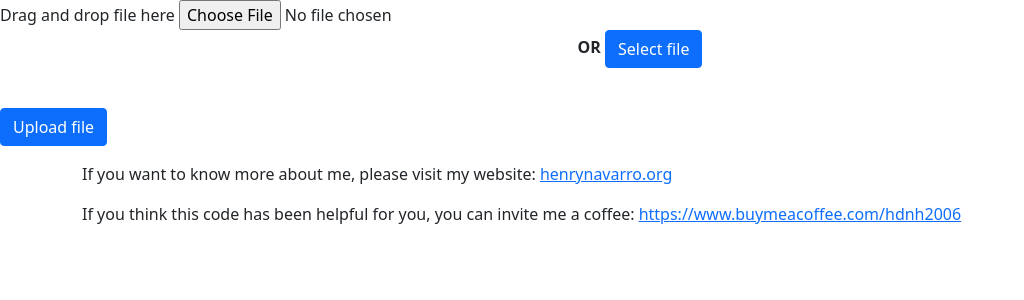
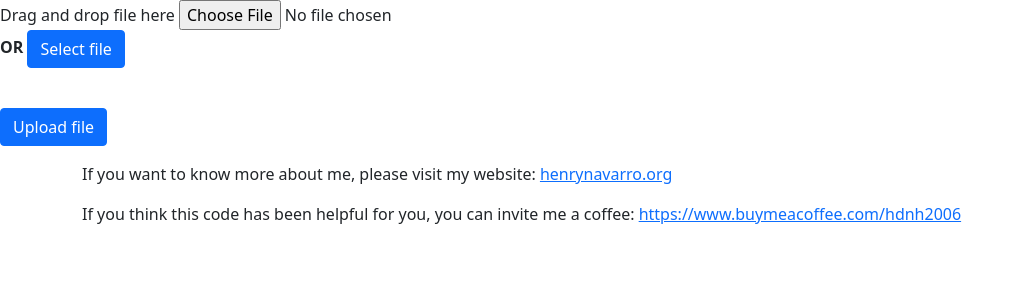
Before and after one commit to 2pa4ul2/Yolov8-Web-Implementation-Using-Flask, a Flask app: page / in a window 1280 px wide. Shown: the top 300 px of the page, without its empty margins (0-1024 px from the left). Run offline with Flask 3, Linux system fonts and the light colour scheme; some libraries are stand-ins or nearby versions.

```diff
--- a/client.py
+++ b/client.py
@@ -13,16 +13,11 @@ print(resp.content)
 'http://0.0.0.0:5000/predict?source=https://raw.githubusercontent.com/ultralytics/ultralytics/main/ultralytics/assets/zidane.jpg'
 
 
-# ====================== Public video ====================== #
-# (Youtube or any public server). It is not ready (yet) to return all frames labeled while using save_txt=T. So, don't try it!
-
 resp = requests.get('http://0.0.0.0:5000/predict?source=https://www.youtube.com/watch?v=MNn9qKG2UFI',
                     verify=False)
 
-# You can also copy and paste the following url in your browser
 'http://0.0.0.0:5000/predict?source=https://www.youtube.com/watch?v=MNn9qKG2UFI'
 
-# ====================== Send local file ==================== #
 
 
 url = 'http://0.0.0.0:5000/predict'
--- a/templates/index.html
+++ b/templates/index.html
@@ -22,7 +22,7 @@
             id="myfile" />
           <!-- id="myfile" accept="video/*,image/*" /> -->
         </span>
-        <div style="text-align: center;">
+        <div>
         <strong>OR</strong>
         <label for="myfile" class="btn btn-primary">Select file</label>
         </div>
```
